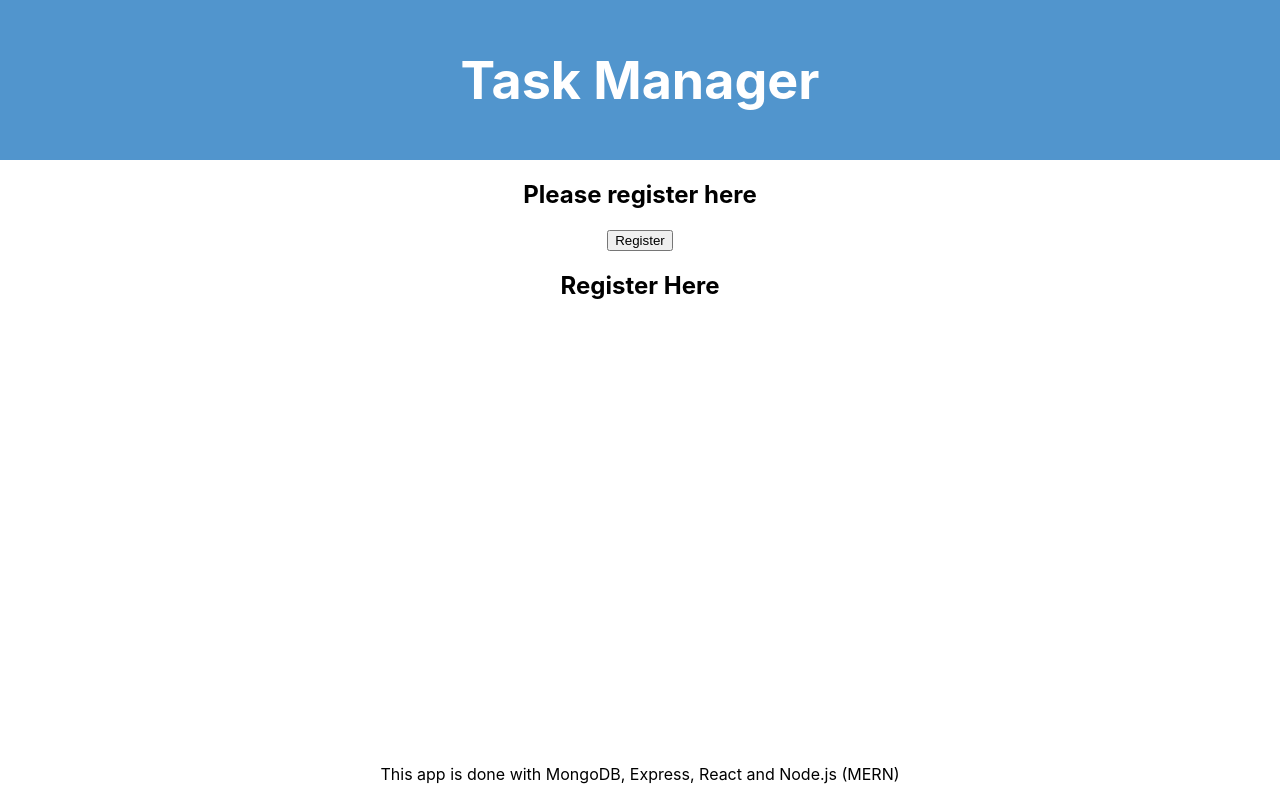
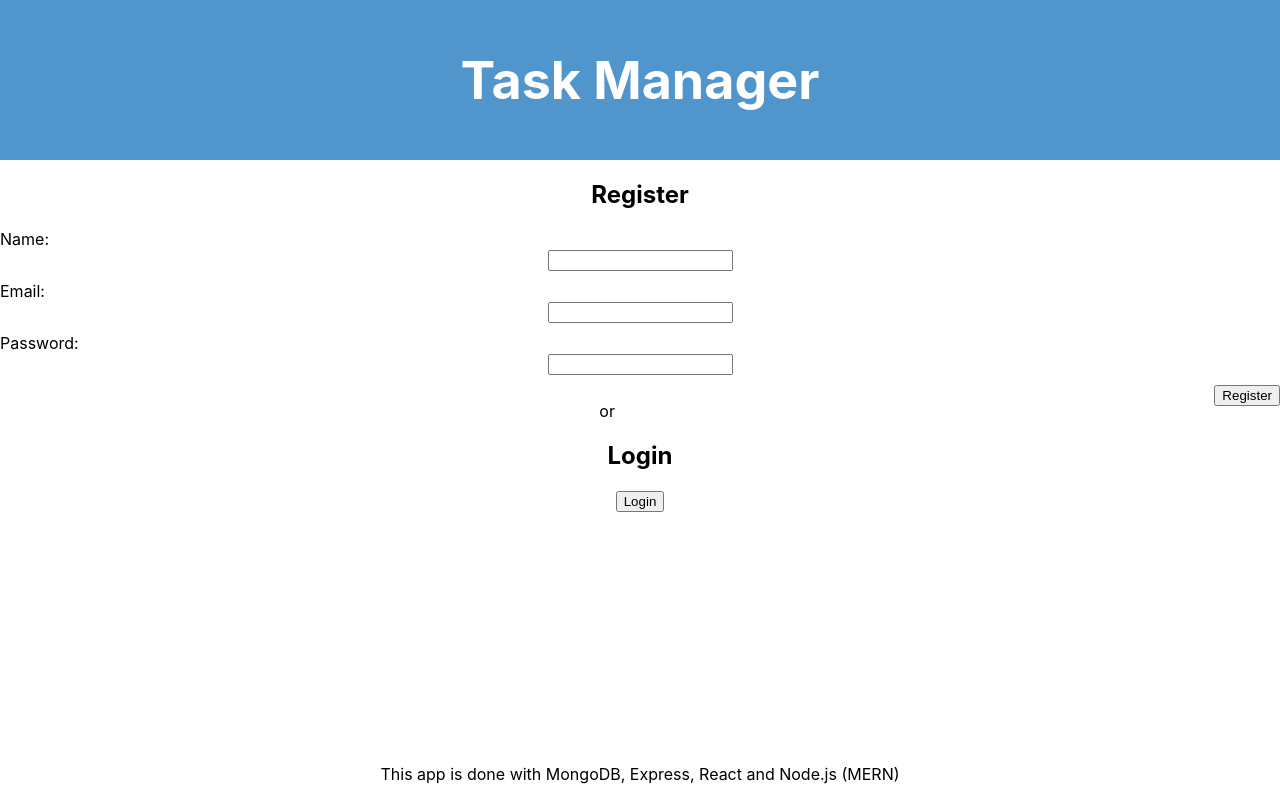
Before and after one commit to joaquimbarreto/task-manager, a React (Create React App) app in the folder client/: page /register in a window 1280 px wide. Built offline with nearby package versions, Linux system fonts and the light colour scheme; no server answers.

Commit message:
users/me not auth

```diff
--- a/client/src/App.js
+++ b/client/src/App.js
@@ -1,10 +1,9 @@
-import React, { useState } from "react";
+import React, { useState, useEffect } from "react";
 import Register from "./components/Register";
 import NotFound from "./components/NotFound";
 import Login from "./components/Login";
 import Tasks from "./components/Tasks";
 import User from "./components/User";
-import Nav from "./components/Nav";
 import usersAPI from "./usersAPI";
 import "./App.css";
 
@@ -27,13 +26,22 @@ const App = props => {
     props.history.push("/");
   };
 
+  useEffect(() => {
+    const token = localStorage.getItem("token");
+    usersAPI.validate(token).then(res => {
+      if (res.error) {
+      } else {
+        setUser(res.user);
+      }
+    });
+  }, []);
+
   return (
     <div className="App">
       <div className="main-content">
         <header className="App-header">
           <h1>Task Manager</h1>
         </header>
-        <Nav user={user} logout={logout} />
         <Switch>
           <Route
             exact
@@ -43,17 +51,23 @@ const App = props => {
           <Route
             exact
             path="/register"
-            component={routerProps => <Register {...routerProps} />}
+            component={routerProps => (
+              <Register {...routerProps} login={login} />
+            )}
           />
           <Route
             exact
             path="/user"
-            component={routerProps => <User {...routerProps} user={user} />}
+            component={routerProps => (
+              <User {...routerProps} user={user} logout={logout} />
+            )}
           />
           <Route
             exact
             path="/user/tasks"
-            component={routerProps => <Tasks {...routerProps} />}
+            component={routerProps => (
+              <Tasks {...routerProps} user={user} logout={logout} />
+            )}
           />
           <Route component={NotFound} />
         </Switch>
--- a/client/src/components/Login.js
+++ b/client/src/components/Login.js
@@ -1,4 +1,5 @@
 import React, { useState } from "react";
+import { Link } from "react-router-dom";
 import usersAPI from "../usersAPI";
 
 const Login = props => {
@@ -28,6 +29,13 @@ const Login = props => {
 
   return (
     <div className="login">
+      <div>
+        <h2>Please register here</h2>
+        <Link to={"/register"}>
+          <button>Register</button>
+        </Link>
+        <p> or login below</p>
+      </div>
       <h2>Login</h2>
       <form action="" method="get" className="form-login">
         <div className="form-login">
--- a/client/src/components/Nav.js
+++ b/client/src/components/Nav.js
@@ -1,4 +1,5 @@
 import React from "react";
+import { Link } from "react-router-dom";
 import "../App.css";
 
 const Nav = props => {
@@ -12,7 +13,9 @@ const Nav = props => {
       ) : (
         <div>
           <h2>Please register here</h2>
-          <button>Register</button>
+          <Link to={"/register"}>
+            <button>Register</button>
+          </Link>
         </div>
       )}
     </div>
--- a/client/src/components/Register.js
+++ b/client/src/components/Register.js
@@ -1,9 +1,83 @@
-import React from "react";
+import React, { useState } from "react";
+import { Link } from "react-router-dom";
+import usersAPI from "../usersAPI";
 
-const Register = () => {
+const Register = props => {
+  const [newUser, setNewUser] = useState({
+    name: "",
+    email: "",
+    password: ""
+  });
+
+  const handleInputChange = event => {
+    const { name, value } = event.target;
+    setNewUser({ ...newUser, [name]: value });
+  };
+
+  const handleSubmit = event => {
+    event.preventDefault();
+    usersAPI.register(newUser).then(res => {
+      if (res.error) {
+        alert(res.error);
+      } else {
+        props.login(res.data.user);
+        localStorage.removeItem("token");
+        localStorage.setItem("token", res.data.token);
+        props.history.push("/user/tasks");
+      }
+    });
+  };
+
   return (
-    <div>
-      <h2>Register Here</h2>
+    <div className="register">
+      <h2>Register</h2>
+      <form action="" method="get" className="form-register">
+        <div className="form-register">
+          <label>Name: </label>
+          <input
+            type="text"
+            name="name"
+            id="name"
+            onChange={handleInputChange}
+            required
+          />
+        </div>
+        <div className="form-register">
+          <label>Email: </label>
+          <input
+            type="text"
+            name="email"
+            id="email"
+            onChange={handleInputChange}
+            required
+          />
+        </div>
+        <div className="form-register">
+          <label>Password: </label>
+          <input
+            type="password"
+            name="password"
+            id="password"
+            onChange={handleInputChange}
+            required
+          />
+        </div>
+        <div className="form-register">
+          <input
+            type="submit"
+            onClick={handleSubmit}
+            value="Register"
+            style={{ float: "right" }}
+          />
+        </div>
+      </form>
+      <div>
+        <p>or</p>
+        <h2>Login</h2>
+        <Link to={"/login"}>
+          <button>Login</button>
+        </Link>
+      </div>
     </div>
   );
 };
--- a/client/src/components/Tasks.js
+++ b/client/src/components/Tasks.js
@@ -1,7 +1,8 @@
 import React, { useState, useEffect } from "react";
+import { Link } from "react-router-dom";
 import tasksAPI from "../tasksAPI";
 
-const Tasks = () => {
+const Tasks = props => {
   const [tasks, setTasks] = useState([]);
   const [newTask, setNewTask] = useState("");
 
@@ -26,7 +27,14 @@ const Tasks = () => {
   };
 
   return (
-    <div>
+    <div className="tasks">
+      <div className="tasks-header">
+        <h3>User:</h3>
+        <Link to={"/user"}>
+          <h2>{props.user.name}</h2>
+        </Link>
+        <button onClick={props.logout}>Logout</button>
+      </div>
       <h2>Tasks</h2>
       <ul>
         {tasks.map(task => {
@@ -38,7 +46,7 @@ const Tasks = () => {
           );
         })}
       </ul>
-      <div>
+      <div className="tasks-form">
         <form>
           <div className="form-new-task">
             <label>Create new task:</label>
--- a/client/src/components/User.js
+++ b/client/src/components/User.js
@@ -1,11 +1,16 @@
 import React from "react";
+import { Link } from "react-router-dom";
 
 const User = props => {
   return (
     <div>
       <h2>Account details</h2>
       <p>{props.user.name}</p>
-      <button>Update</button>
+      <p>{props.user.email}</p>
+      <Link to={"/user/tasks"}>
+        <button>Back to tasks</button>
+      </Link>
+      {/* <button>Update</button> */}
     </div>
   );
 };
--- a/client/src/usersAPI.js
+++ b/client/src/usersAPI.js
@@ -1,10 +1,4 @@
 import axios from "axios";
-
-const header = {
-  headers: {
-    Authorization: "Bearer " + localStorage.getItem("token")
-  }
-};
 
 class usersAPI {
   static login(user) {
@@ -17,23 +11,30 @@ class usersAPI {
   }
 
   static logout(token) {
-    const header2 = {
+    const header = {
       headers: {
         Authorization: "Bearer " + token
       }
     };
-    return axios.post("http://localhost:3001/users/logout", null, header2);
+    return axios.post("http://localhost:3001/users/logout", null, header);
   }
 
-  static user() {
-    return axios.get("http://localhost:3001/users/me", header);
+  static validate(token) {
+    const header = {
+      headers: {
+        Authorization: "Bearer " + token
+      }
+    };
+    return axios.get("http://localhost:3001/users/me", null, header);
   }
 
   static register(user) {
-    return axios
-      .post("http://localhost:3001/users/", user)
-      .then(res => console.log(res))
-      .catch(error => console.log(error));
+    return axios({
+      method: "post",
+      baseURL: "http://localhost:3001/users",
+      headers: { "Content-Type": "application/json" },
+      data: user
+    });
   }
 
   static update(user) {
```
Also changed, not shown: 2 other files (tests, documents, lock files or other folders).
